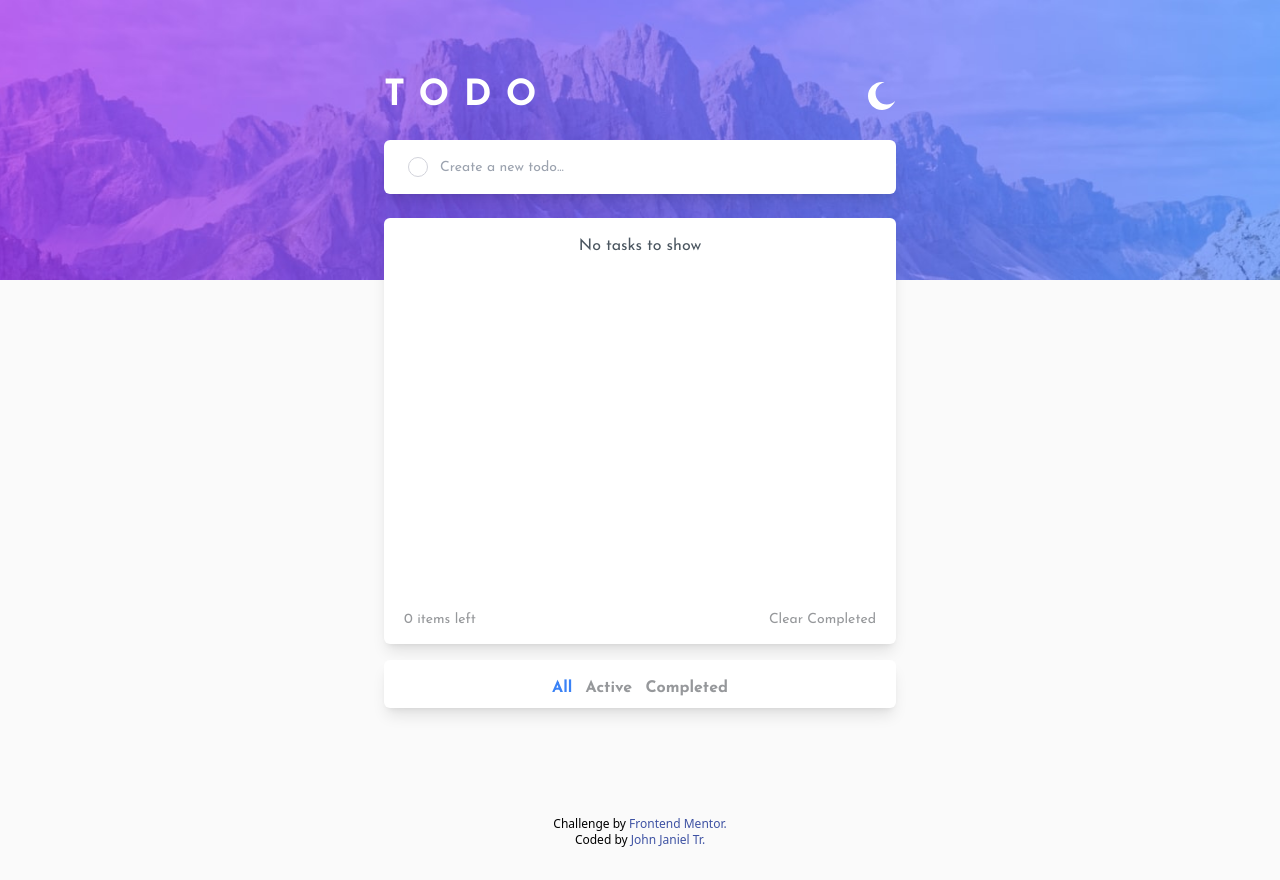
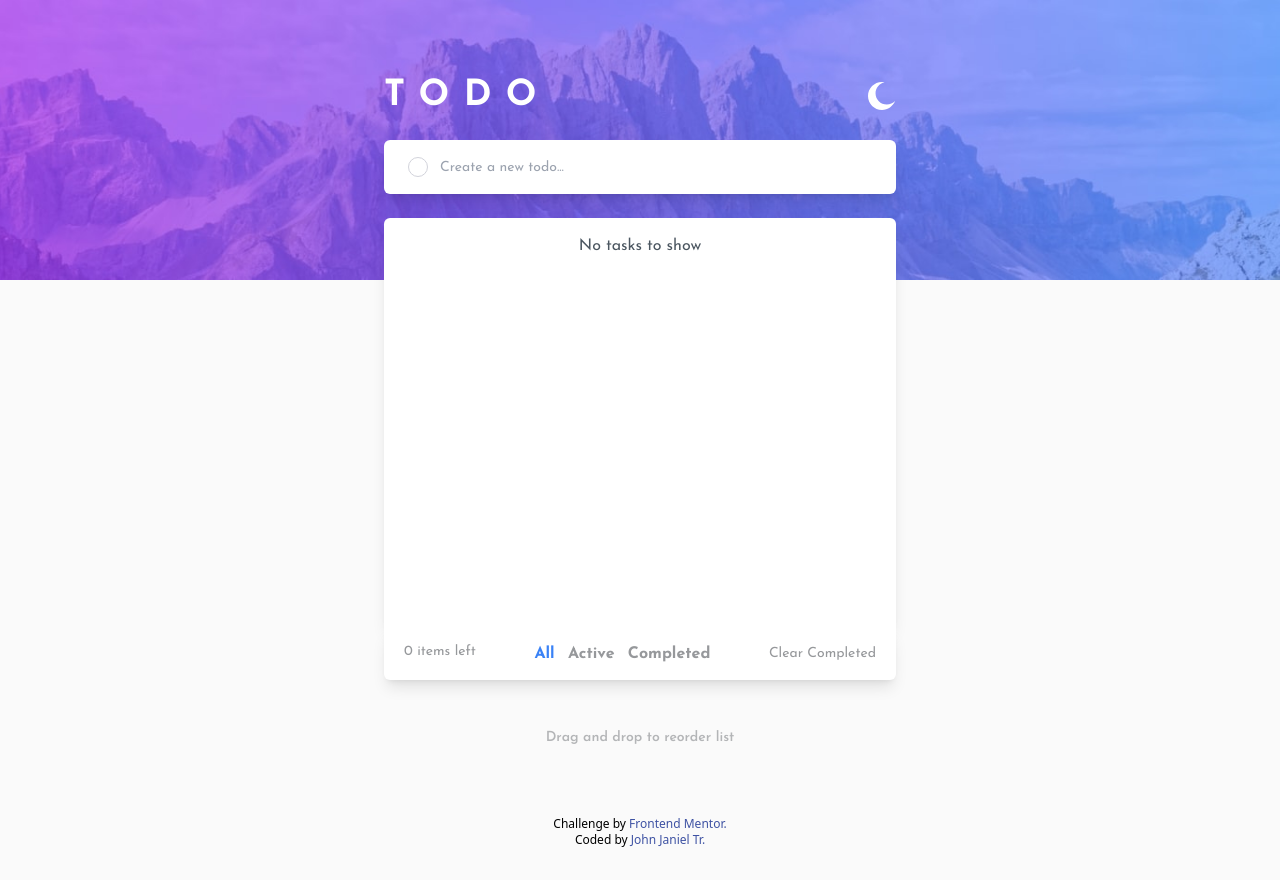
Before and after one commit to johnjanieltr/todo-app, a React (Vite) app: page / in a window 1280 px wide. Built offline with nearby package versions, Linux system fonts and the light colour scheme.

Commit message:
feat: add DndMessage component and refactor TaskList and TaskFooter
- Added new DndMessage component to indicate drag and drop capability to users
- Modularized code by moving code from TaskList to TaskFooter

```diff
--- /dev/null
+++ b/src/components/DndMessage.jsx
@@ -0,0 +1,11 @@
+const DndMessage = () => {
+  return (
+    <div className="text-center py-4 px-4 mb-8 md:mb-0 md:py-2">
+      <p className="text-sm font-semibold opacity-70 text-light-grayishBlue-400">
+        Drag and drop to reorder list
+      </p>
+    </div>
+  );
+};
+
+export default DndMessage;
--- a/src/components/TaskComponent.jsx
+++ b/src/components/TaskComponent.jsx
@@ -2,6 +2,7 @@ import TaskHeader from "./TaskHeader";
 import TaskForm from "./TaskForm";
 import TaskList from "./TaskList";
 import TaskFooter from "./TaskFooter";
+import DndMessage from "./DndMessage";
 
 const TaskComponent = () => {
   return (
@@ -10,6 +11,7 @@ const TaskComponent = () => {
       <TaskForm />
       <TaskList />
       <TaskFooter />
+      <DndMessage />
     </main>
   );
 };
--- a/src/components/TaskFooter.jsx
+++ b/src/components/TaskFooter.jsx
@@ -2,10 +2,62 @@ import { useContext } from "react";
 import { TaskContext } from "../context/TaskContext";
 
 const TaskFooter = () => {
-  const { filter, changeTaskFilter } = useContext(TaskContext);
+  const { tasks, filter, changeTaskFilter, clearCompletedTasks } =
+    useContext(TaskContext);
+
+  const itemsLeft = () => {
+    let itemsLeft = 0;
+    tasks.forEach((task) => {
+      if (!task.isCompleted) itemsLeft++;
+    });
+    return itemsLeft;
+  };
 
   return (
-    <div className=" flex justify-center mt-auto mb-12 py-3 px-5 rounded-md shadow-lg bg-white dark:bg-dark-blue-800">
+    <>
+      <div className="flex justify-between py-3.5 px-5 mb-6 rounded-b-md text-xs shadow-md text-light-grayishBlue-400 dark:text-dark-blue-300 bg-white dark:bg-dark-blue-800 md:mb-10 md:text-sm md:shadow-lg">
+        <span>{itemsLeft()} items left</span>
+        <div className="hidden justify-between w-full max-w-44 text-base font-bold md:flex">
+          <button
+            type="button"
+            className={
+              filter === "all"
+                ? "text-primary-600"
+                : "text-light-grayishBlue-400 dark:text-dark-blue-300"
+            }
+            onClick={() => changeTaskFilter("all")}
+          >
+            All
+          </button>
+          <button
+            type="button"
+            className={
+              filter === "active"
+                ? "text-primary-600"
+                : "text-light-grayishBlue-400 dark:text-dark-blue-300"
+            }
+            onClick={() => changeTaskFilter("active")}
+          >
+            Active
+          </button>
+          <button
+            type="button"
+            className={
+              filter === "completed"
+                ? "text-primary-600"
+                : "text-light-grayishBlue-400 dark:text-dark-blue-300"
+            }
+            onClick={() => changeTaskFilter("completed")}
+          >
+            Completed
+          </button>
+        </div>
+
+        <button type="button" onClick={() => clearCompletedTasks()}>
+          Clear Completed
+        </button>
+      </div>
+      <div className=" flex justify-center mt-auto mb-8 py-3 px-5 rounded-md shadow-md bg-white dark:bg-dark-blue-800 md:hidden">
         <div className="relative top-1 flex justify-between w-full max-w-44 text-base font-bold">
           <button
             type="button"
@@ -42,6 +94,7 @@ const TaskFooter = () => {
           </button>
         </div>
       </div>
+    </>
   );
 };
 
--- a/src/components/TaskList.jsx
+++ b/src/components/TaskList.jsx
@@ -9,8 +9,7 @@ import { TaskContext } from "../context/TaskContext";
 import TaskItem from "./TaskItem";
 
 const TaskList = () => {
-  const { tasks, setTasks, filter, clearCompletedTasks } =
-    useContext(TaskContext);
+  const { tasks, setTasks, filter } = useContext(TaskContext);
 
   const filteredTasks = tasks.filter((task) => {
     if (filter === "all") return true;
@@ -18,14 +17,6 @@ const TaskList = () => {
     if (filter === "completed") return task.isCompleted;
     return true;
   });
-
-  const itemsLeft = () => {
-    let itemsLeft = 0;
-    tasks.forEach((task) => {
-      if (!task.isCompleted) itemsLeft++;
-    });
-    return itemsLeft;
-  };
 
   const handleDragEnd = (e) => {
     const { active, over } = e;
@@ -40,7 +31,7 @@ const TaskList = () => {
   };
 
   return (
-    <div className="flex flex-col grow min-h-44 mb-4 rounded-md overflow-hidden shadow-lg bg-white dark:bg-dark-blue-800">
+    <div className="flex flex-col grow min-h-44 rounded-t-md overflow-hidden shadow-lg bg-white dark:bg-dark-blue-800">
       {filteredTasks.length === 0 ? (
         <span className="block mt-3 text-sm text-center md:mt-4 md:text-base text-light-grayishBlue-800 dark:text-dark-blue-100">
           No tasks to show
@@ -57,13 +48,6 @@ const TaskList = () => {
           </SortableContext>
         </DndContext>
       )}
-
-      <div className="flex justify-between py-3.5 px-5 mt-auto text-xs text-light-grayishBlue-400 dark:text-dark-blue-300 md:text-sm">
-        <span>{itemsLeft()} items left</span>
-        <button type="button" onClick={() => clearCompletedTasks()}>
-          Clear Completed
-        </button>
-      </div>
     </div>
   );
 };
```
Lines whose indentation alone changed are shown as unchanged.
